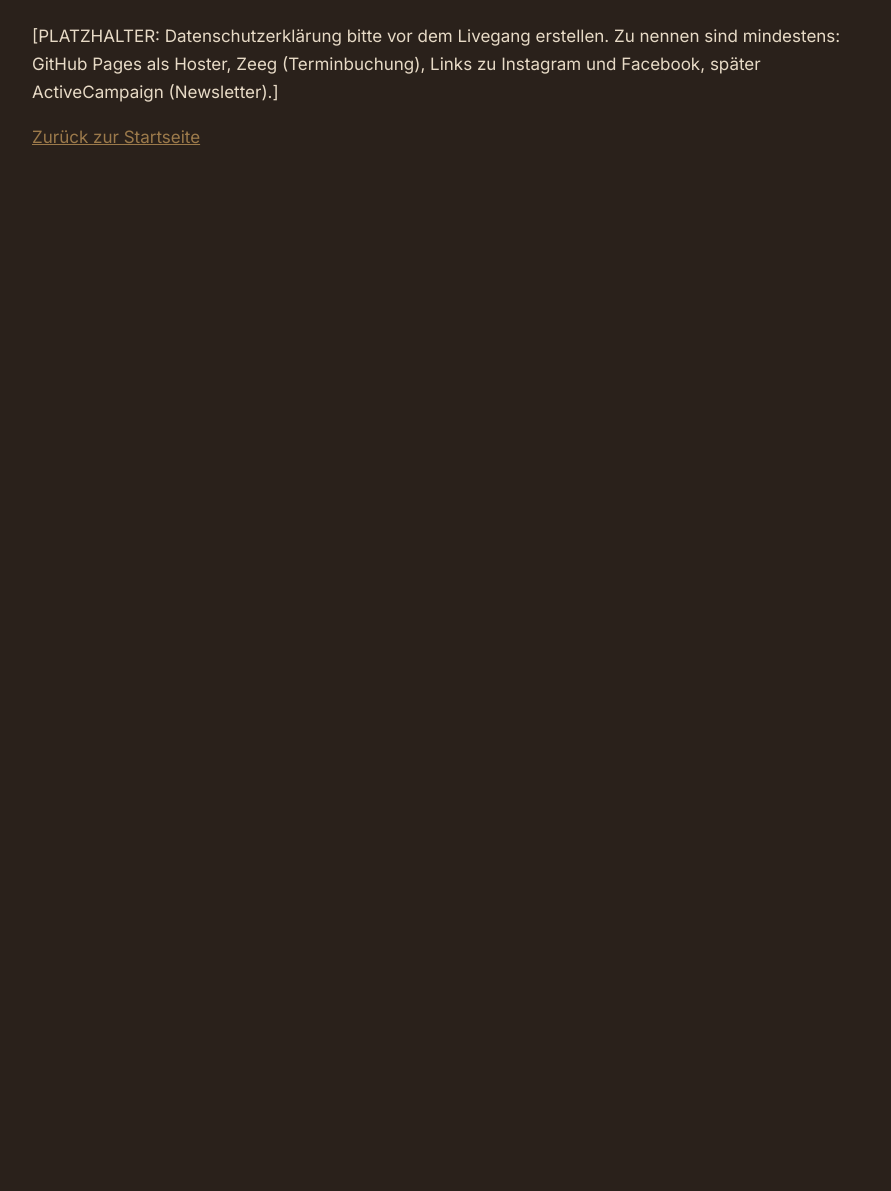
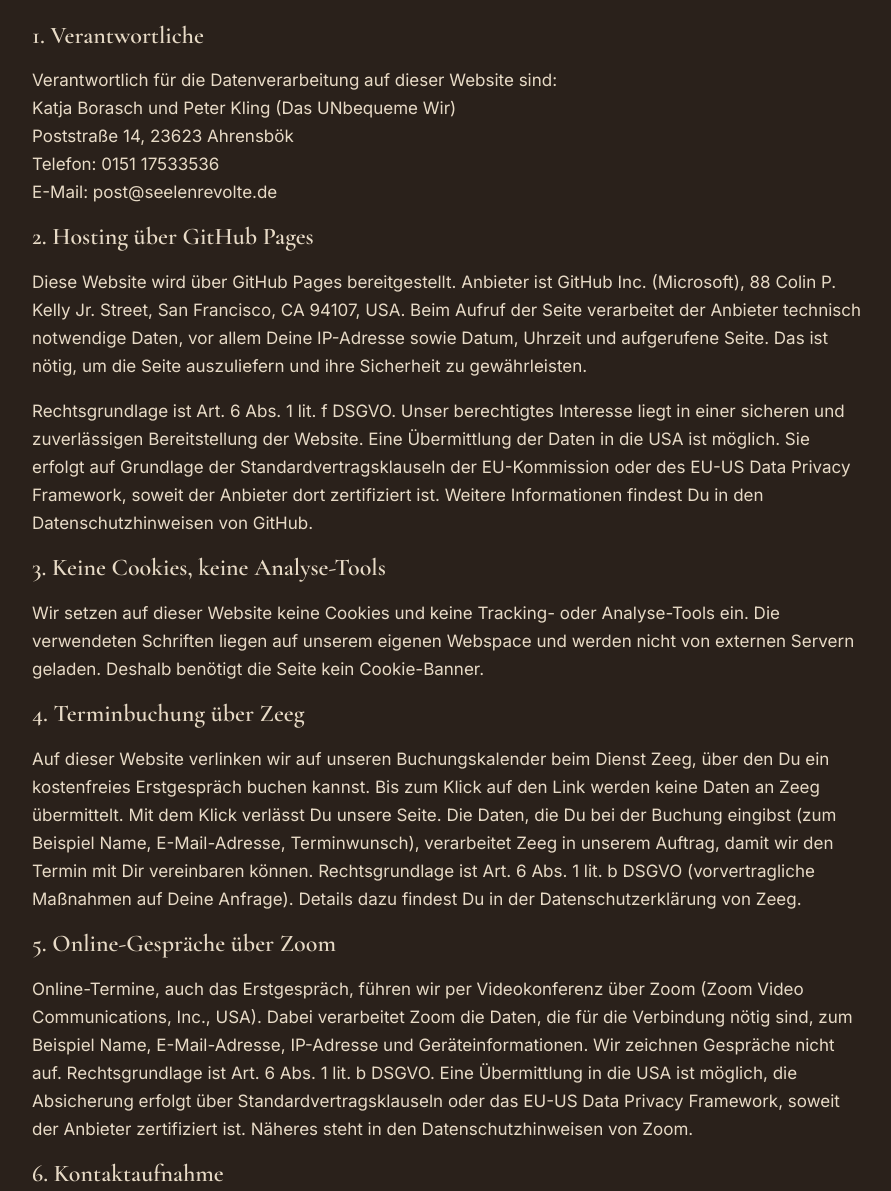
Before and after one commit to dasunbequemewir/dasunbequemewir.github.io, a plain HTML site: page datenschutz.html in a window 1280 px wide. Shown: the part 169-1360 px from the top of the page, without its empty margins (192-1083 px from the left). Before the commit the page ends 800 px from the top, so only its background shows below. Drawn offline with Linux system fonts and the light colour scheme.

Commit message:
Add files via upload

```diff
--- a/datenschutz.html
+++ b/datenschutz.html
@@ -9,7 +9,43 @@
 <body>
 <main class="wrap">
 <h1>Datenschutzerklärung</h1>
-<p>[PLATZHALTER: Datenschutzerklärung bitte vor dem Livegang erstellen. Zu nennen sind mindestens: GitHub Pages als Hoster, Zeeg (Terminbuchung), Links zu Instagram und Facebook, später ActiveCampaign (Newsletter).]</p>
+
+<h3>1. Verantwortliche</h3>
+<p>Verantwortlich für die Datenverarbeitung auf dieser Website sind:<br>
+Katja Borasch und Peter Kling (Das UNbequeme Wir)<br>
+Poststraße 14, 23623 Ahrensbök<br>
+Telefon: 0151 17533536<br>
+E-Mail: post@seelenrevolte.de</p>
+
+<h3>2. Hosting über GitHub Pages</h3>
+<p>Diese Website wird über GitHub Pages bereitgestellt. Anbieter ist GitHub Inc. (Microsoft), 88 Colin P. Kelly Jr. Street, San Francisco, CA 94107, USA. Beim Aufruf der Seite verarbeitet der Anbieter technisch notwendige Daten, vor allem Deine IP-Adresse sowie Datum, Uhrzeit und aufgerufene Seite. Das ist nötig, um die Seite auszuliefern und ihre Sicherheit zu gewährleisten.</p>
+<p>Rechtsgrundlage ist Art. 6 Abs. 1 lit. f DSGVO. Unser berechtigtes Interesse liegt in einer sicheren und zuverlässigen Bereitstellung der Website. Eine Übermittlung der Daten in die USA ist möglich. Sie erfolgt auf Grundlage der Standardvertragsklauseln der EU-Kommission oder des EU-US Data Privacy Framework, soweit der Anbieter dort zertifiziert ist. Weitere Informationen findest Du in den Datenschutzhinweisen von GitHub.</p>
+
+<h3>3. Keine Cookies, keine Analyse-Tools</h3>
+<p>Wir setzen auf dieser Website keine Cookies und keine Tracking- oder Analyse-Tools ein. Die verwendeten Schriften liegen auf unserem eigenen Webspace und werden nicht von externen Servern geladen. Deshalb benötigt die Seite kein Cookie-Banner.</p>
+
+<h3>4. Terminbuchung über Zeeg</h3>
+<p>Auf dieser Website verlinken wir auf unseren Buchungskalender beim Dienst Zeeg, über den Du ein kostenfreies Erstgespräch buchen kannst. Bis zum Klick auf den Link werden keine Daten an Zeeg übermittelt. Mit dem Klick verlässt Du unsere Seite. Die Daten, die Du bei der Buchung eingibst (zum Beispiel Name, E-Mail-Adresse, Terminwunsch), verarbeitet Zeeg in unserem Auftrag, damit wir den Termin mit Dir vereinbaren können. Rechtsgrundlage ist Art. 6 Abs. 1 lit. b DSGVO (vorvertragliche Maßnahmen auf Deine Anfrage). Details dazu findest Du in der Datenschutzerklärung von Zeeg.</p>
+
+<h3>5. Online-Gespräche über Zoom</h3>
+<p>Online-Termine, auch das Erstgespräch, führen wir per Videokonferenz über Zoom (Zoom Video Communications, Inc., USA). Dabei verarbeitet Zoom die Daten, die für die Verbindung nötig sind, zum Beispiel Name, E-Mail-Adresse, IP-Adresse und Geräteinformationen. Wir zeichnen Gespräche nicht auf. Rechtsgrundlage ist Art. 6 Abs. 1 lit. b DSGVO. Eine Übermittlung in die USA ist möglich, die Absicherung erfolgt über Standardvertragsklauseln oder das EU-US Data Privacy Framework, soweit der Anbieter zertifiziert ist. Näheres steht in den Datenschutzhinweisen von Zoom.</p>
+
+<h3>6. Kontaktaufnahme</h3>
+<p>Wenn Du uns per E-Mail oder Telefon kontaktierst, verarbeiten wir Deine Angaben (zum Beispiel Name, Kontaktdaten und Inhalt der Anfrage), um Dein Anliegen zu bearbeiten. Rechtsgrundlage ist Art. 6 Abs. 1 lit. b DSGVO, wenn es um ein Coaching oder dessen Anbahnung geht, sonst Art. 6 Abs. 1 lit. f DSGVO. Anfragen, aus denen kein Coaching entsteht, löschen wir spätestens sechs Monate nach Abschluss. Wenn ein Coaching zustande kommt, bewahren wir die erforderlichen Unterlagen so lange auf, wie das Gesetz es verlangt (zum Beispiel für Rechnungen oder die Dokumentation einer Behandlung).</p>
+
+<h3>7. Links zu Instagram, Facebook und weiteren Seiten</h3>
+<p>Auf unserer Website verlinken wir auf unsere Profile bei Instagram und Facebook (Meta Platforms Ireland Ltd., Merrion Road, Dublin 4, Irland). Es handelt sich um einfache Links, keine eingebetteten Inhalte. Erst wenn Du darauf klickst, werden Daten an Meta übertragen. Dafür gelten die Datenschutzhinweise von Meta.</p>
+
+<h3>8. Deine Rechte</h3>
+<p>Du hast gegenüber uns das Recht auf Auskunft (Art. 15 DSGVO), Berichtigung (Art. 16), Löschung (Art. 17), Einschränkung der Verarbeitung (Art. 18), Datenübertragbarkeit (Art. 20) und Widerspruch (Art. 21). Hast Du in eine Verarbeitung eingewilligt, kannst Du diese Einwilligung jederzeit mit Wirkung für die Zukunft widerrufen. Schreib uns dazu einfach an post@seelenrevolte.de.</p>
+
+<h3>9. Beschwerderecht</h3>
+<p>Du hast das Recht, Dich bei einer Datenschutz-Aufsichtsbehörde zu beschweren. Für uns zuständig ist die Landesbeauftragte für Datenschutz Schleswig-Holstein, Holstenstraße 98, 24103 Kiel, <a href="https://www.datenschutzzentrum.de">datenschutzzentrum.de</a>.</p>
+
+<h3>10. Änderungen</h3>
+<p>Wir passen diese Erklärung an, wenn sich unser Angebot ändert, zum Beispiel wenn wir einen Newsletter oder weitere Dienste einführen. Es gilt die jeweils aktuelle Fassung auf dieser Seite.</p>
+<p>Stand: Oktober 2026</p>
+
 <p><a href="index.html">Zurück zur Startseite</a></p>
 </main>
 </body>
```
